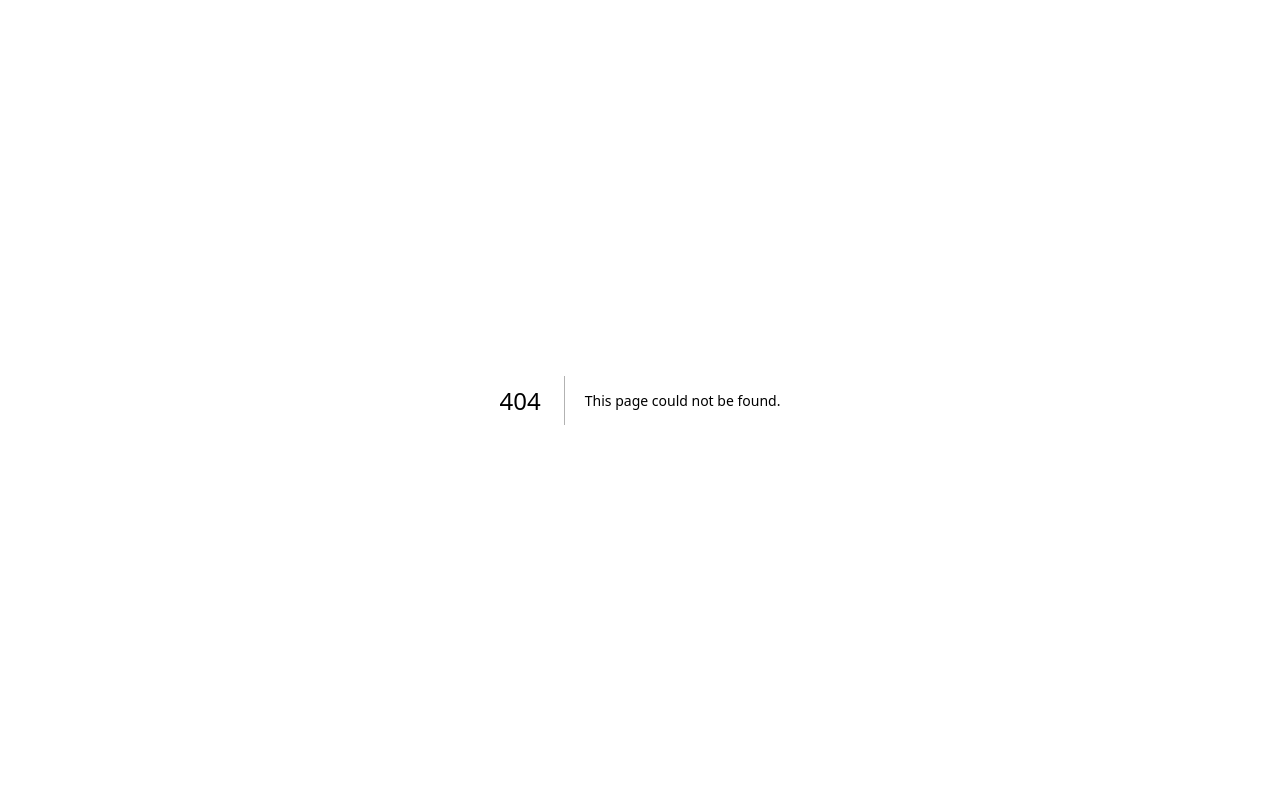
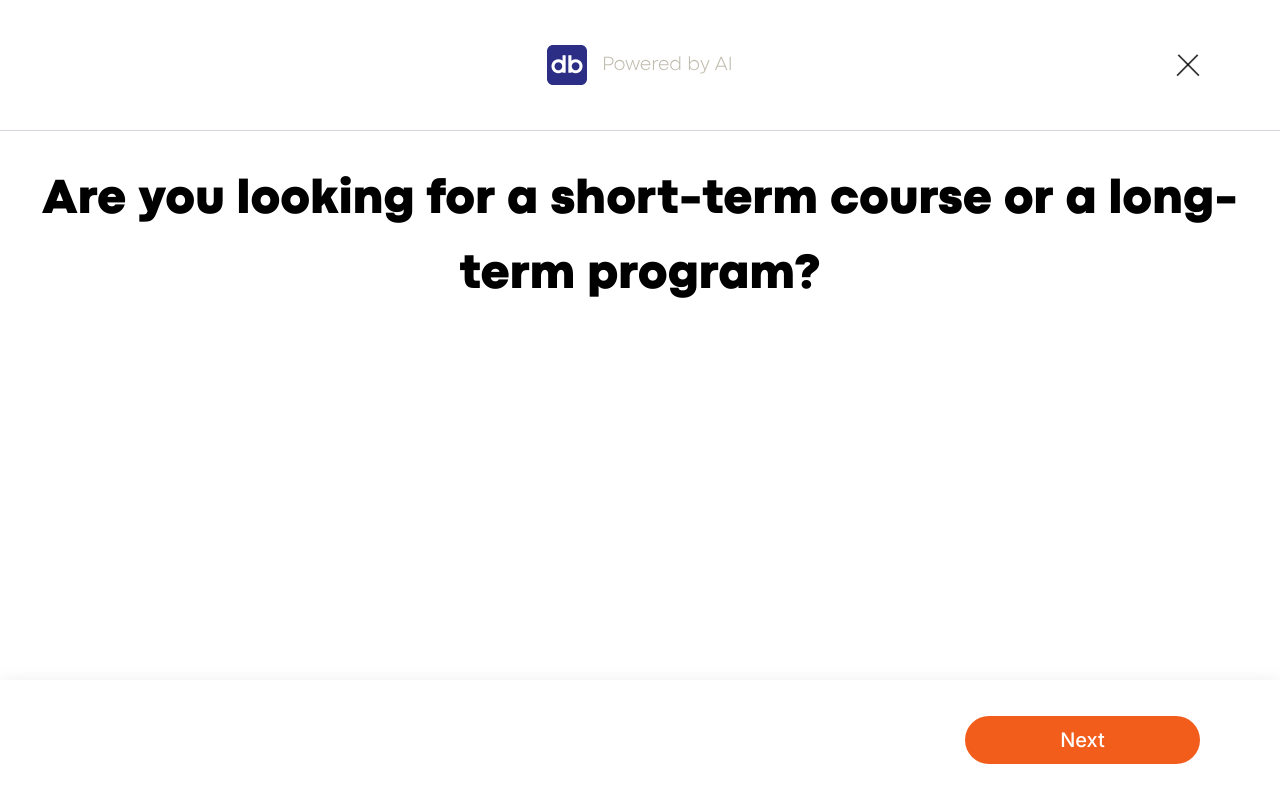
Before and after one commit to karanWD/couldbe, a Next.js app: page /preferences/duration in a window 1280 px wide. Before the commit this address had no page. Built offline with nearby package versions, Linux system fonts and the light colour scheme.

Commit message:
feat: deevelop preferences pages

```diff
--- /dev/null
+++ b/app/preferences/CloseIcon.tsx
@@ -0,0 +1,20 @@
+import React from 'react'
+
+const CloseIcon = () => {
+  return (
+    <svg width="100%" height="100%" viewBox="0 0 28 26" fill="none">
+      <line x1="2.70711" y1="1.29289" x2="26.7071" y2="25.2929" stroke="black" strokeOpacity="0.8" strokeWidth="2" />
+      <line
+        y1="-1"
+        x2="33.9411"
+        y2="-1"
+        transform="matrix(-0.707107 0.707107 0.707107 0.707107 26 2)"
+        stroke="currentColor"
+        strokeOpacity="0.8"
+        strokeWidth="2"
+      />
+    </svg>
+  )
+}
+
+export default CloseIcon
--- /dev/null
+++ b/app/preferences/budget/page.tsx
@@ -0,0 +1,11 @@
+import React from 'react'
+
+const BudgetPage = () => {
+  return (
+    <div className=" w-full ">
+      <h1 className="font-[CodecPro-Heavy] text-[70px] text-center py-8">What is your budget for the course?</h1>
+    </div>
+  )
+}
+
+export default BudgetPage
--- /dev/null
+++ b/app/preferences/career/page.tsx
@@ -0,0 +1,11 @@
+import React from 'react'
+
+const CareerPage = () => {
+  return (
+    <div className=" w-full ">
+      <h1 className="font-[CodecPro-Heavy] text-[70px] text-center py-8">What it couldbe?</h1>
+    </div>
+  )
+}
+
+export default CareerPage
--- /dev/null
+++ b/app/preferences/duration/page.tsx
@@ -0,0 +1,13 @@
+import React from 'react'
+
+const DurationPage = () => {
+  return (
+    <div className=" w-full ">
+      <h1 className="font-[CodecPro-Heavy] text-[50px] text-center py-8">
+        Are you looking for a short-term course or a long-term program?
+      </h1>
+    </div>
+  )
+}
+
+export default DurationPage
--- /dev/null
+++ b/app/preferences/layout.tsx
@@ -0,0 +1,32 @@
+'use client'
+import React, { FC, ReactNode } from 'react'
+import CloseIcon from '@/app/preferences/CloseIcon'
+import Image from 'next/image'
+import Button from '@/components/ui/button/Button'
+import { useRouter } from 'next/navigation'
+
+type Props = {
+  children: ReactNode
+}
+const PreferencesLayout: FC<Props> = ({ children }) => {
+  const router = useRouter()
+  return (
+    <div className="flex flex-col h-screen">
+      <header className="flex items-center justify-between border-b border-gray-300 py-10 px-20">
+        <div className="w-6 h-6"></div>
+        <Image src={'/images/db-logo.svg'} alt={'logo'} width={'186'} height={'50'} layout={'fixed'} />
+        <div className="w-6 h-6" onClick={() => router.push('/')}>
+          <CloseIcon />
+        </div>
+      </header>
+      <article className="flex flex-1 ">{children}</article>
+      <footer className="flex justify-end shadow-[0_4px_18.5px_rgba(0,0,0,0.1)] py-9 px-20">
+        <Button format="fill" variant="primary" className="w-[235px]">
+          Next
+        </Button>
+      </footer>
+    </div>
+  )
+}
+
+export default PreferencesLayout
--- a/components/ui/button/Button.tsx
+++ b/components/ui/button/Button.tsx
@@ -6,7 +6,7 @@ interface ButtonType extends ButtonHTMLAttributes<HTMLButtonElement> {
   size?: 'sm' | 'md' | 'lg'
 }
 
-const Button: FC<ButtonType> = ({ children, format, variant, size = 'md' }) => {
+const Button: FC<ButtonType> = ({ children, format, variant, size = 'md', ...props }) => {
   const Variants = {
     primary: { bg: 'bg-primary', color: 'text-primary', border: 'border-primary' },
     secondary: { bg: 'bg-secondary', color: 'text-secondary', border: 'border-secondary' },
@@ -17,7 +17,9 @@ const Button: FC<ButtonType> = ({ children, format, variant, size = 'md' }) => {
   const border = format === 'fill' ? '' : 'border ' + Variants[variant].border
 
   return (
-    <button className={`${bg} ${color} ${border} ${padding} font-medium rounded-full text-sm text-center`}>
+    <button
+      {...props}
+      className={`${bg} ${color} ${border} ${padding} font-medium rounded-full text-center text-xl ${props.className}`}>
       <>{children}</>
     </button>
   )
```
Also changed, not shown: public/images/db-logo.svg (added).
